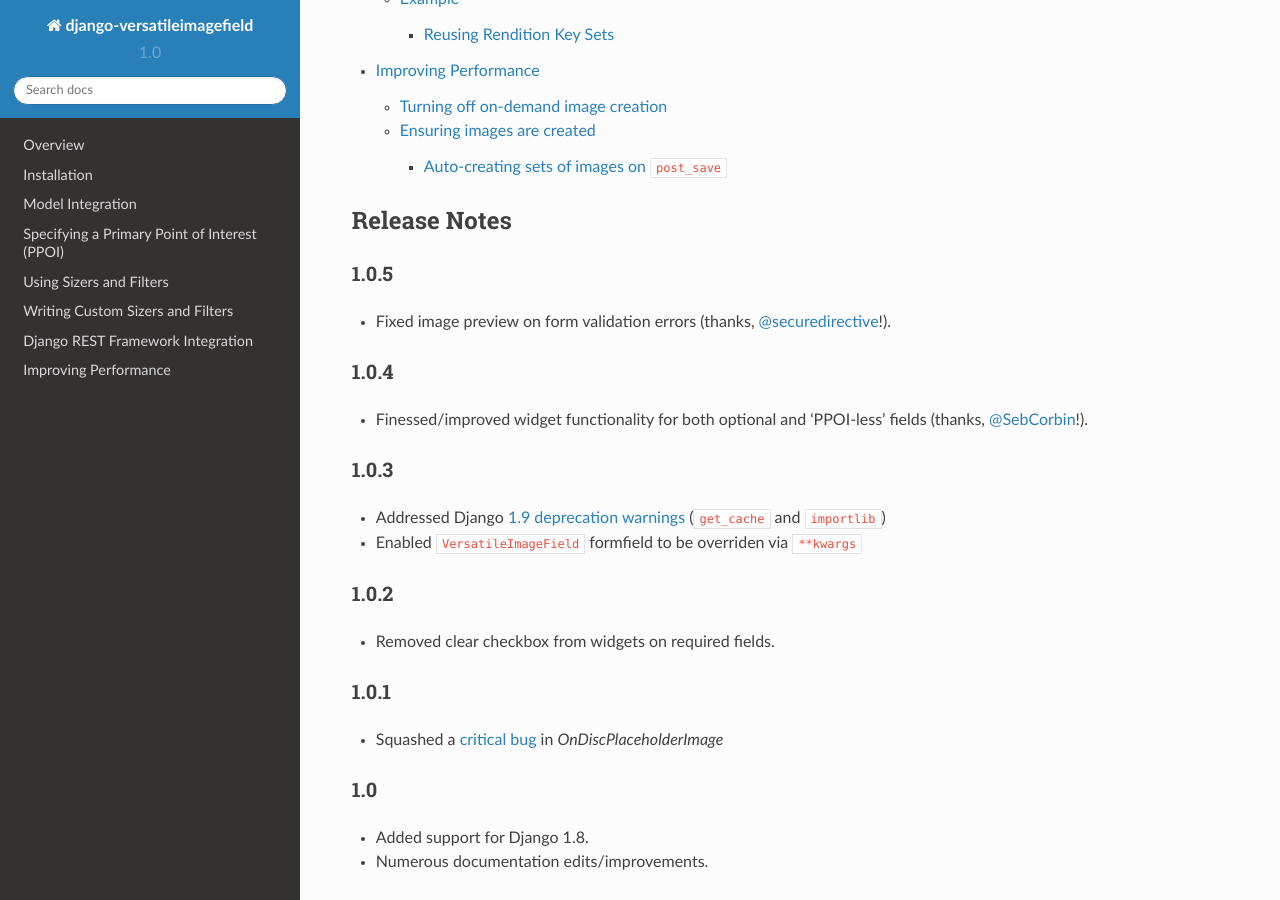
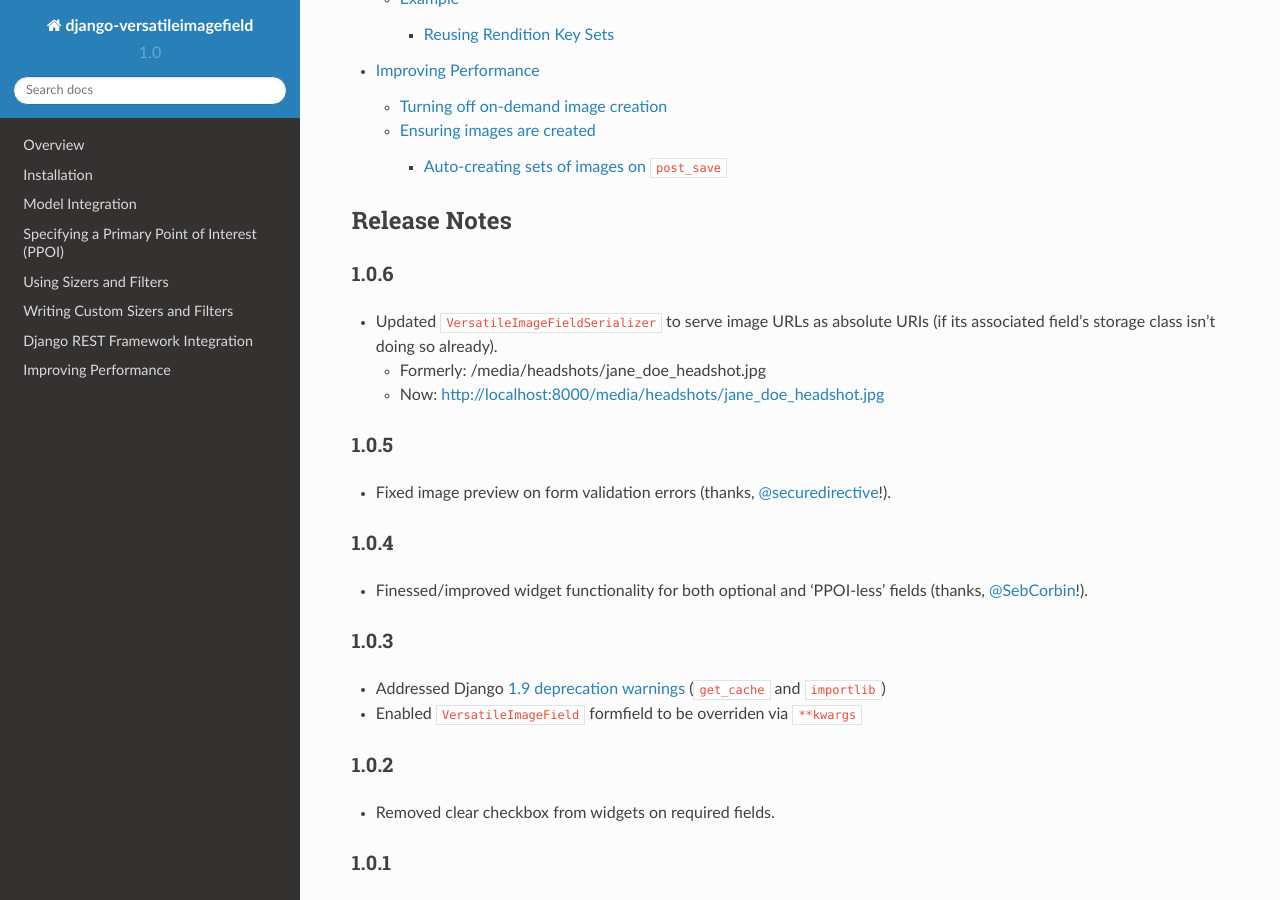
Before and after one commit to respondcreate/django-versatileimagefield, a Sphinx documentation site: the page built from docs/index.rst, in a window 1280 px wide and 900 px high, scrolled down 2781 px. Built offline with Sphinx 7.4.7 and the Read the Docs theme 2.0.0, drawn with Linux system fonts in a browser that asks for light colours.

Commit message:
Updating docs/setup.py in preparation for 1.0.6 release
#23

```diff
--- a/docs/index.rst
+++ b/docs/index.rst
@@ -79,6 +79,13 @@
 
 Release Notes
 =============
+
+1.0.6
+^^^^^
+- Updated ``VersatileImageFieldSerializer`` to serve image URLs as absolute URIs (if its associated field's storage class isn't doing so already).
+
+  - Formerly: /media/headshots/jane_doe_headshot.jpg
+  - Now: http://localhost:8000/media/headshots/jane_doe_headshot.jpg
 
 1.0.5
 ^^^^^
--- a/setup.py
+++ b/setup.py
@@ -5,7 +5,7 @@
 setup(
     name='django-versatileimagefield',
     packages=find_packages(),
-    version='1.0.5',
+    version='1.0.6',
     author=u'Jonathan Ellenberger',
     author_email='jonathan_ellenberger@wgbh.org',
     url='http://github.com/WGBH/django-versatileimagefield/',
```
